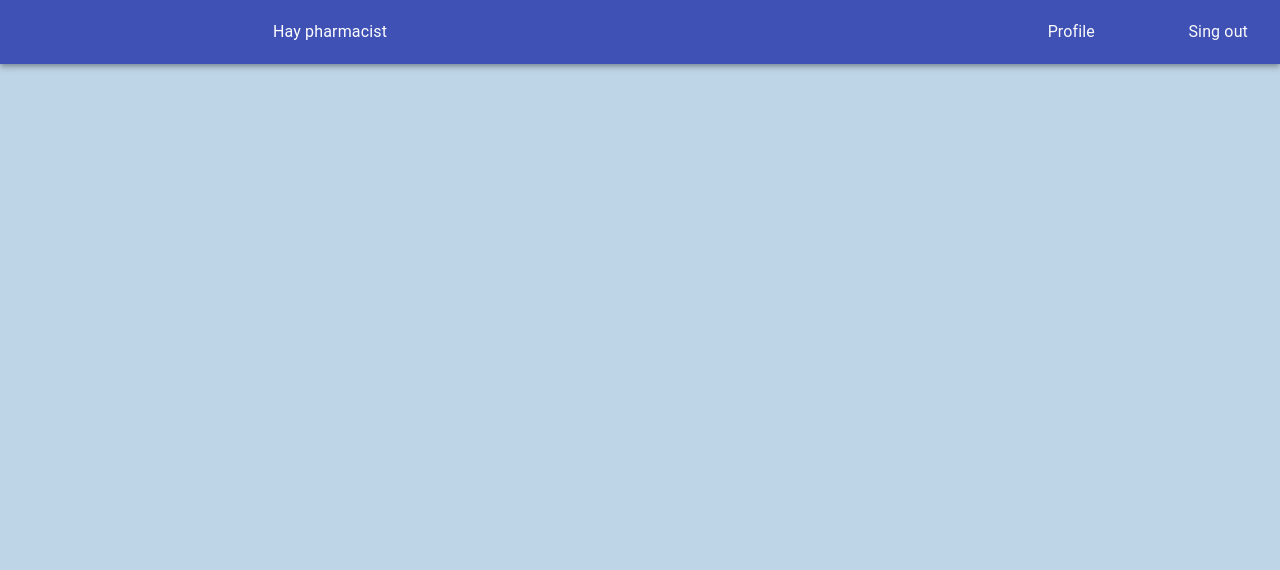
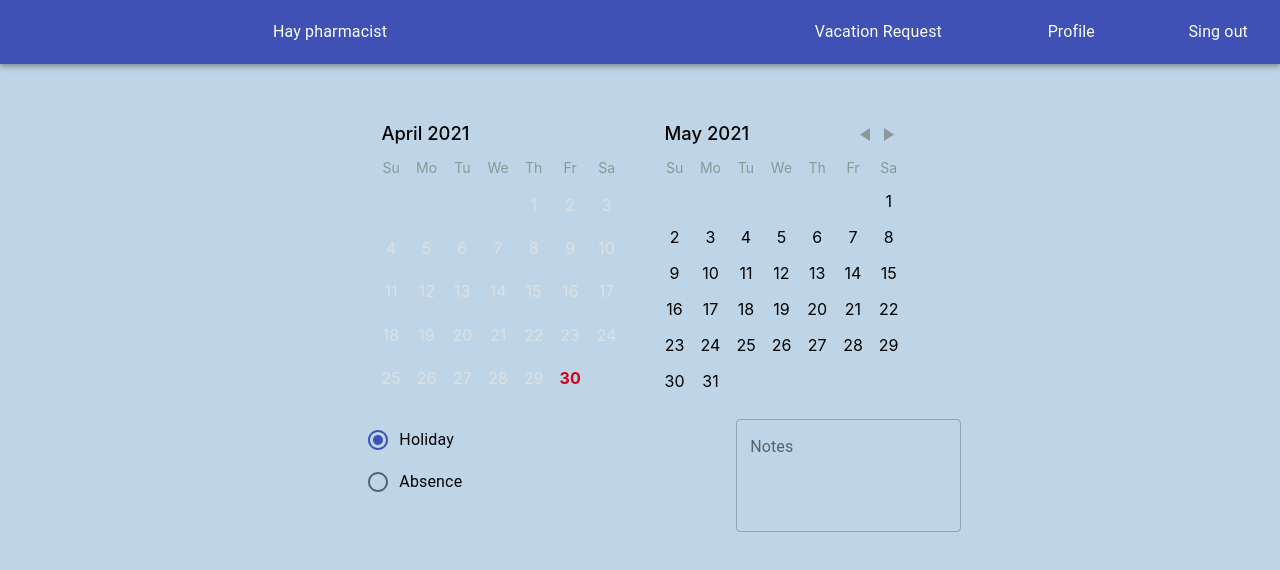
Before and after one commit to Maja0505/pharmacy_system, a React (Create React App) app in the folder front/: page /pharmacist/vacationRequest in a window 1280 px wide. Shown: the top 570 px of the page. Built offline with nearby package versions, Linux system fonts and the light colour scheme; no server answers.

Commit message:
feat[#3.11] : Create vacation request for pharmacist

```diff
--- a/front/package.json
+++ b/front/package.json
@@ -15,6 +15,7 @@
     "material-ui": "^0.20.2",
     "path": "^0.12.7",
     "react": "^17.0.2",
+    "react-day-picker": "^7.4.10",
     "react-dom": "^17.0.2",
     "react-router-dom": "^5.2.0",
     "react-scripts": "4.0.3",
--- a/front/src/components/other/NavBar.js
+++ b/front/src/components/other/NavBar.js
@@ -9,7 +9,16 @@ const NavBar = ({ user }) => {
         </Grid>
         <Grid item xs={6} container spacing={1} style={{ textAlign: "right" }}>
           <Grid item xs={3}></Grid>
-          <Grid item xs={3}></Grid>
+          <Grid item xs={3}>
+            <Typography>
+              <a
+                href="/pharmacist/vacationRequest"
+                style={{ color: "#fafafa", textDecoration: "none" }}
+              >
+                Vacation Request
+              </a>
+            </Typography>
+          </Grid>
           <Grid item xs={3}>
             <Typography>
               <a
--- a/front/src/components/pharmacist/HomePage.js
+++ b/front/src/components/pharmacist/HomePage.js
@@ -2,6 +2,7 @@ import NavBar from "../other/NavBar.js";
 import { BrowserRouter as Router, Route, Switch } from "react-router-dom";
 import Appointment from "./Appointment.js";
 import EditProfile from "./EditProfile.js";
+import VacationRequest from "./VacationRequest.js";
 
 const HomePage = () => {
   const currentURL = window.location.href.split("/");
@@ -19,6 +20,10 @@ const HomePage = () => {
 
           <Route path="/pharmacist/appointment" component={Appointment}></Route>
           <Route path="/pharmacist/editProfile" component={EditProfile}></Route>
+          <Route
+            path="/pharmacist/vacationRequest"
+            component={VacationRequest}
+          ></Route>
         </div>
       </Switch>
     </Router>
--- /dev/null
+++ b/front/src/components/pharmacist/VacationRequest.js
@@ -0,0 +1,251 @@
+import DayPicker, { DateUtils } from "react-day-picker";
+import "react-day-picker/lib/style.css";
+import { useEffect, useState } from "react";
+import {
+  Grid,
+  Radio,
+  RadioGroup,
+  FormControlLabel,
+  FormControl,
+  TextField,
+  Snackbar,
+} from "@material-ui/core";
+import axios from "axios";
+import Alert from "@material-ui/lab/Alert";
+
+const VacationRequest = () => {
+  const [disableDates, setDisableDates] = useState([
+    {
+      before: new Date(),
+    },
+  ]);
+
+  useEffect(() => {
+    getDisabledDates();
+  }, []);
+
+  const getDisabledDates = async () => {
+    const res = await axios.get(
+      "http://localhost:8080/api/pharmacist/futureVacationRequest/6"
+    );
+    res.data.map((vacationRequest) => createDisableDates(vacationRequest));
+  };
+
+  const createDisableDates = async (vacationRequest) => {
+    let startYear = vacationRequest.vacationStartDate.split("-")[0];
+    let startMonth = vacationRequest.vacationStartDate.split("-")[1];
+    let startDay = vacationRequest.vacationStartDate.split("-")[2];
+
+    let endYear = vacationRequest.vacationEndDate.split("-")[0];
+    let endMonth = vacationRequest.vacationEndDate.split("-")[1];
+    let endtDay = vacationRequest.vacationEndDate.split("-")[2];
+
+    let startTime = new Date(startYear, startMonth - 1, startDay);
+    let endTime = new Date(endYear, endMonth - 1, endtDay);
+    startTime.setDate(startTime.getDate() - 1);
+    endTime.setDate(endTime.getDate() + 1);
+
+    setDisableDates((oldArray) => [
+      ...oldArray,
+      { after: startTime, before: endTime },
+    ]);
+  };
+
+  const [from, setFrom] = useState(undefined);
+  const [to, setTo] = useState(undefined);
+  const [modifiers, setModifiers] = useState({
+    start: from,
+    end: to,
+  });
+
+  const handleDayClick = (day, isDisable = {}) => {
+    if (isDisable.disabled) {
+      return;
+    }
+    const range = DateUtils.addDayToRange(day, { from, to });
+    setFrom(range.from);
+    setTo(range.to);
+  };
+
+  const [typeOfVacation, setTypeOfVacation] = useState("Holiday");
+
+  const [notes, setNotes] = useState("");
+
+  const choseType = (e) => {
+    setTypeOfVacation(e.target.value);
+  };
+
+  const changeNotes = (text) => {
+    setNotes(text);
+  };
+
+  const makeDate = (date) => {
+    let year = date.toString().split(" ")[3];
+    let monthString = date.toString().split(" ")[1];
+    let day = date.toString().split(" ")[2];
+    let month = "";
+
+    switch (monthString) {
+      case "Jan":
+        month = "01";
+        break;
+      case "Feb":
+        month = "02";
+        break;
+      case "Mar":
+        month = "03";
+        break;
+      case "Apr":
+        month = "04";
+        break;
+      case "May":
+        month = "05";
+        break;
+      case "Jun":
+        month = "06";
+        break;
+      case "Jul":
+        month = "07";
+        break;
+      case "Aug":
+        month = "08";
+        break;
+      case "Sep":
+        month = "09";
+        break;
+      case "Oct":
+        month = "10";
+        break;
+      case "Nov":
+        month = "11";
+        break;
+      case "Dec":
+        month = "12";
+        break;
+    }
+
+    return year + "-" + month + "-" + day;
+  };
+
+  const sendVacationRequest = async () => {
+    var start = makeDate(from);
+    var end = makeDate(to ? to : from);
+
+    let vacationRequest = {
+      vacationStartDate: start,
+      vacationEndDate: end,
+      vacationRequestNotes: notes,
+      typeOfVacation: typeOfVacation,
+      staffId: 6,
+    };
+
+    axios
+      .post(
+        "http://localhost:8080/api/pharmacistVacationRequest/create",
+        vacationRequest
+      )
+      .then((res) => {
+        setOpenAlertSuccsess(true);
+        getDisabledDates();
+        setFrom(undefined);
+        setTo(undefined);
+        setNotes("");
+        setTypeOfVacation("Holiday");
+      })
+      .catch(function (error) {
+        setOpenAlertUnsuccses(true);
+      });
+  };
+
+  const [openAlertSuccsess, setOpenAlertSuccsess] = useState(false);
+  const [openAlertUnsuccsess, setOpenAlertUnsuccses] = useState(false);
+
+  const alertTextSuccsess = useState("Success sent request!");
+  const alertTextUnsuccsess = useState(
+    "Bad request period pick the non disable dates !"
+  );
+
+  const handleCloseAlert = (event, reason) => {
+    if (reason === "clickaway") {
+      return;
+    }
+    setOpenAlertSuccsess(false);
+    setOpenAlertUnsuccses(false);
+  };
+
+  return (
+    <div>
+      <Grid container spacing={1} style={{ marginTop: "3%" }}>
+        <Grid item xs={2} />
+        <Grid item xs={8}>
+          <DayPicker
+            className="Selectable"
+            numberOfMonths={2}
+            selectedDays={[from, { from, to }]}
+            modifiers={modifiers}
+            disabledDays={disableDates}
+            onDayClick={(e, isDisable) => handleDayClick(e, isDisable)}
+          />
+        </Grid>
+        <Grid item xs={2} />
+      </Grid>
+
+      <Grid container spacing={1}>
+        <Grid item xs={2} />
+        <Grid item xs={8} container spacing={1}>
+          <Grid item xs={6}>
+            <FormControl component="fieldset">
+              <RadioGroup value={typeOfVacation} onChange={choseType}>
+                <FormControlLabel
+                  value="Holiday"
+                  control={<Radio color="primary" />}
+                  label="Holiday"
+                />
+                <FormControlLabel
+                  value="Absence"
+                  control={<Radio color="primary" />}
+                  label="Absence"
+                />
+              </RadioGroup>
+            </FormControl>
+          </Grid>
+          <Grid item xs={6}>
+            <TextField
+              id="outlined-multiline-static"
+              label="Notes"
+              multiline
+              rows={4}
+              onChange={(e) => changeNotes(e.target.value)}
+              variant="outlined"
+            />
+          </Grid>
+        </Grid>
+      </Grid>
+
+      <Grid container spacing={1} style={{ marginTop: "3%" }}>
+        <Grid item xs={2} />
+        <Grid item xs={8}>
+          {from && <button onClick={sendVacationRequest}>Sent request</button>}
+        </Grid>
+        <Grid item xs={2} />
+      </Grid>
+
+      <Snackbar
+        open={openAlertSuccsess}
+        autoHideDuration={1500}
+        onClose={handleCloseAlert}
+      >
+        <Alert severity="success">{alertTextSuccsess}</Alert>
+      </Snackbar>
+      <Snackbar
+        open={openAlertUnsuccsess}
+        autoHideDuration={1500}
+        onClose={handleCloseAlert}
+      >
+        <Alert severity="error">{alertTextUnsuccsess}</Alert>
+      </Snackbar>
+    </div>
+  );
+};
+
+export default VacationRequest;
```
Also changed, not shown: front/src/App.js (+20 -22 lines), 2 other files (tests, documents, lock files or other folders).
